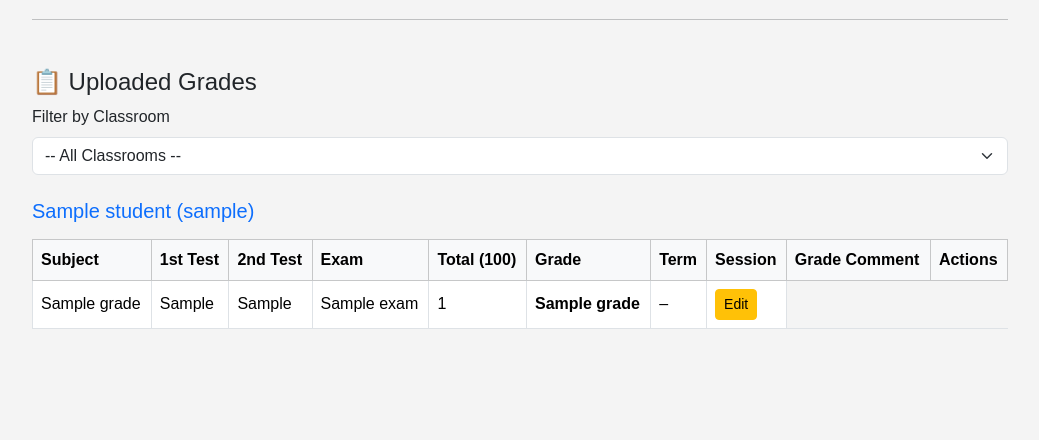
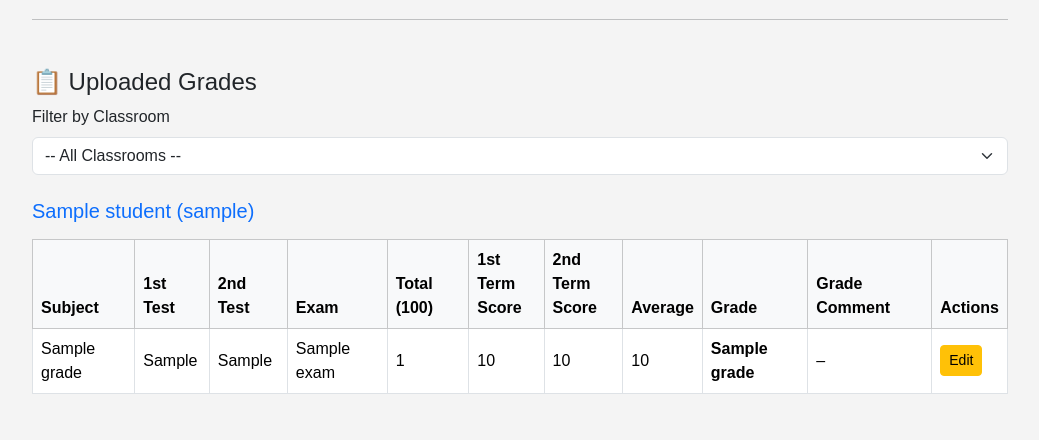
Before and after one commit to Chukwuaruka/school_portal, a Django app: template portal/templates/portal/teacher_upload_grades.html in a window 1280 px wide. Shown: the part 1107-1547 px from the top of the page, without its empty margins (230-1269 px from the left). Before the commit the page ends 1436 px from the top, so only its background shows below. Run offline with Django 5.2, Linux system fonts and the light colour scheme; tables that the repository leaves empty hold one stand-in row (values such as "Sample post"); the template is opened without the code that fills it: values that come from a table or form of the project are taken from there, most other values are stand-ins (such as "Sample title", 1, 10 or a date in 2020).

Commit message:
Update admin manage grades page and add admin PDF download functionality

```diff
--- a/portal/templates/portal/teacher_upload_grades.html
+++ b/portal/templates/portal/teacher_upload_grades.html
@@ -161,9 +161,10 @@
               <th>2nd Test</th>
               <th>Exam</th>
               <th>Total (100)</th>
+              <th>1st Term<br>Score</th>
+              <th>2nd Term<br>Score</th>
+              <th>Average</th>
               <th>Grade</th>
-              <th>Term</th>
-              <th>Session</th>
               <th>Grade Comment</th>
               <th>Actions</th>
             </tr>
@@ -176,6 +177,9 @@
                 <td>{{ grade.second_test|default:"–" }}</td>
                 <td>{{ grade.exam|default:"–" }}</td>
                 <td>{{ grade.total_score }}</td>
+                <td>{{ grade.first_term_score }}</td>
+                <td>{{ grade.second_term_score }}</td>
+                <td>{{ grade.average_score }}</td>
                 <td><strong>{{ grade.manual_grade|default:grade.grade }}</strong></td>
                 <td>{{ grade.grade_comment|default:"–" }}</td>
                 <td>
```
